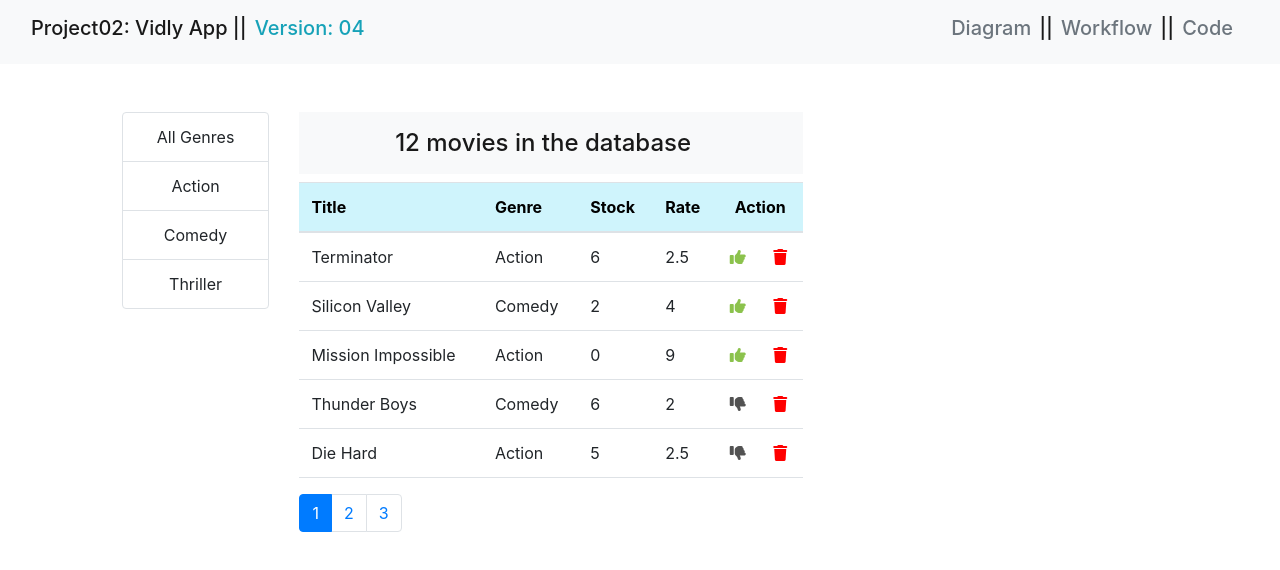
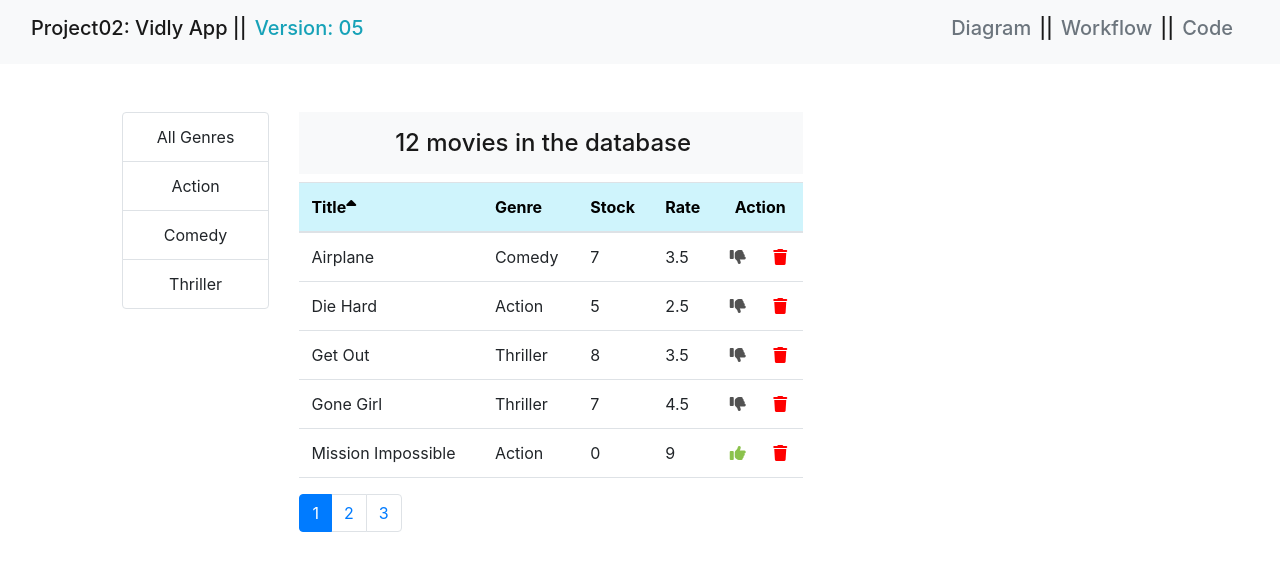
Before and after one commit to moarifur/mastering-react, a React (Create React App) app: page / in a window 1280 px wide. Shown: the top 570 px of the page. Built offline with nearby package versions, Linux system fonts and the light colour scheme.

Commit message:
Vidly App Version 05 Completed

```diff
--- a/src/components/vidly/common/listGroup.jsx
+++ b/src/components/vidly/common/listGroup.jsx
@@ -6,6 +6,7 @@
             {items.map((item) => (
                 <li
                     onClick={() => onItemSelect(item)}
+                    style={{ cursor: 'pointer'}}
                     key={item[valueProperty]}
                     className={
                         item === selectedItem ? 'list-group-item active' : 'list-group-item border'
--- a/src/components/vidly/mainVidlyApp.jsx
+++ b/src/components/vidly/mainVidlyApp.jsx
@@ -1,4 +1,6 @@
 import React, {Component} from 'react';
+import _ from "lodash";
+
 import Navbar from "./navbar";
 import MoviesTable from "./moviesTable";
 import DisplayMessage from "./displayMessage";
@@ -17,6 +19,8 @@
         currentPage: 1,
         // Filtration
         genres: [{ _id: "0", name: "All Genres" }, ...getGenres()],
+        // Sorting
+        sortColumn: { path: "title", order: "asc" }
     }
 
     // Handler methods:
@@ -62,18 +66,28 @@
         this.setState({ selectedGenre: genre, currentPage: 1 });
     }
 
+    /*-------------------------------------------------------------------
+    TODO(target): Filter movies by selecting genres
+    TODO-1:
+    --------------------------------------------------------------------*/
+    handleSort = sortColumn => {
+        this.setState({ sortColumn });
+    }
 
     render() {
         // Destructuring data
-        const {movies: allMovies, pageSize, currentPage, selectedGenre} = this.state
+        const {movies: allMovies, pageSize, currentPage, genres, selectedGenre, sortColumn} = this.state
 
         // Filtering data
         const filtered = selectedGenre && selectedGenre._id !== "0"
             ? allMovies.filter(m => m.genre._id === selectedGenre._id)
             : allMovies;
 
+        // Sorting data
+        const sorted = _.orderBy(filtered, [sortColumn.path], [sortColumn.order])
+
         // Paginate data
-        const movies = paginate(filtered, currentPage, pageSize)
+        const movies = paginate(sorted, currentPage, pageSize)
 
         return (
             <>
@@ -82,7 +96,7 @@
                     <div className="row">
                         <div className="col-2 text-center">
                             <ListGroup
-                                items={this.state.genres}
+                                items={genres}
                                 selectedItem={selectedGenre}
                                 onItemSelect={this.handleGenreSelect}
                             />
@@ -91,8 +105,10 @@
                             <DisplayMessage length={filtered.length}/>
                             <MoviesTable
                                 movies={movies}
+                                sortColumn={sortColumn}
                                 onDelete={this.handleDelete}
                                 onLike={this.handleLike}
+                                onSort={this.handleSort}
                             />
                             <Pagination
                                 itemsCount={filtered.length}
--- a/src/components/vidly/moviesTable.jsx
+++ b/src/components/vidly/moviesTable.jsx
@@ -2,18 +2,70 @@
 import Like from "./common/like";
 import Delete from "./common/delete";
 
+// columns: array
+// sortColumn: object
+// onSort: function
+
 class MoviesTable extends Component {
+
+    raiseSort = path => {
+        const sortColumn = { ...this.props.sortColumn };
+        if (sortColumn.path === path)
+            sortColumn.order = sortColumn.order === "asc" ? "desc" : "asc";
+        else {
+            sortColumn.path = path;
+            sortColumn.order = "asc";
+        }
+        this.props.onSort(sortColumn);
+    }
+
+    getSortIcon = path => {
+        if (path !== this.props.sortColumn.path) return null;
+
+        return this.props.sortColumn.order === 'asc'
+            ? <i className="fa fa-sort-asc"/>
+            : <i className="fa fa-sort-desc"/>
+    }
+
     render() {
-        const {movies, onDelete, onLike} = this.props
+        const { movies, onDelete, onLike } = this.props
         if(movies.length === 0) return null
         return (
             <table className="table table-hover">
                 <thead className="table-info">
                 <tr>
-                    <th scope="col">Title</th>
-                    <th scope="col">Genre</th>
-                    <th scope="col">Stock</th>
-                    <th scope="col">Rate</th>
+                    <th
+                        scope="col"
+                        onClick={() => this.raiseSort('title')}
+                        style={{ cursor: 'pointer'}}
+                    >
+                        Title
+                        {this.getSortIcon('title')}
+                    </th>
+                    <th
+                        scope="col"
+                        onClick={() => this.raiseSort('genre.name')}
+                        style={{ cursor: 'pointer'}}
+                    >
+                        Genre
+                        {this.getSortIcon('genre.name')}
+                    </th>
+                    <th
+                        scope="col"
+                        onClick={() => this.raiseSort('numberInStock')}
+                        style={{ cursor: 'pointer'}}
+                    >
+                        Stock
+                        {this.getSortIcon('numberInStock')}
+                    </th>
+                    <th
+                        scope="col"
+                        onClick={() => this.raiseSort('dailyRentalRate')}
+                        style={{ cursor: 'pointer'}}
+                    >
+                        Rate
+                        {this.getSortIcon('dailyRentalRate')}
+                    </th>
                     <th colSpan={2} className='text-center'>Action</th>
                 </tr>
                 </thead>
--- a/src/components/vidly/navbar.jsx
+++ b/src/components/vidly/navbar.jsx
@@ -13,7 +13,7 @@
                             href="https://tinyurl.com/32srke4c"
                             target='_blank'
                         >
-                            Version: 04
+                            Version: 05
                         </a>
                     </h1>
 
@@ -36,7 +36,7 @@
                         ||
                         <a
                             className='ml-2 text-muted'
-                            href="https://tinyurl.com/49phmn4r"
+                            href="https://tinyurl.com/4uwjscm4"
                             target='_blank'
                         >
                             Code
```
